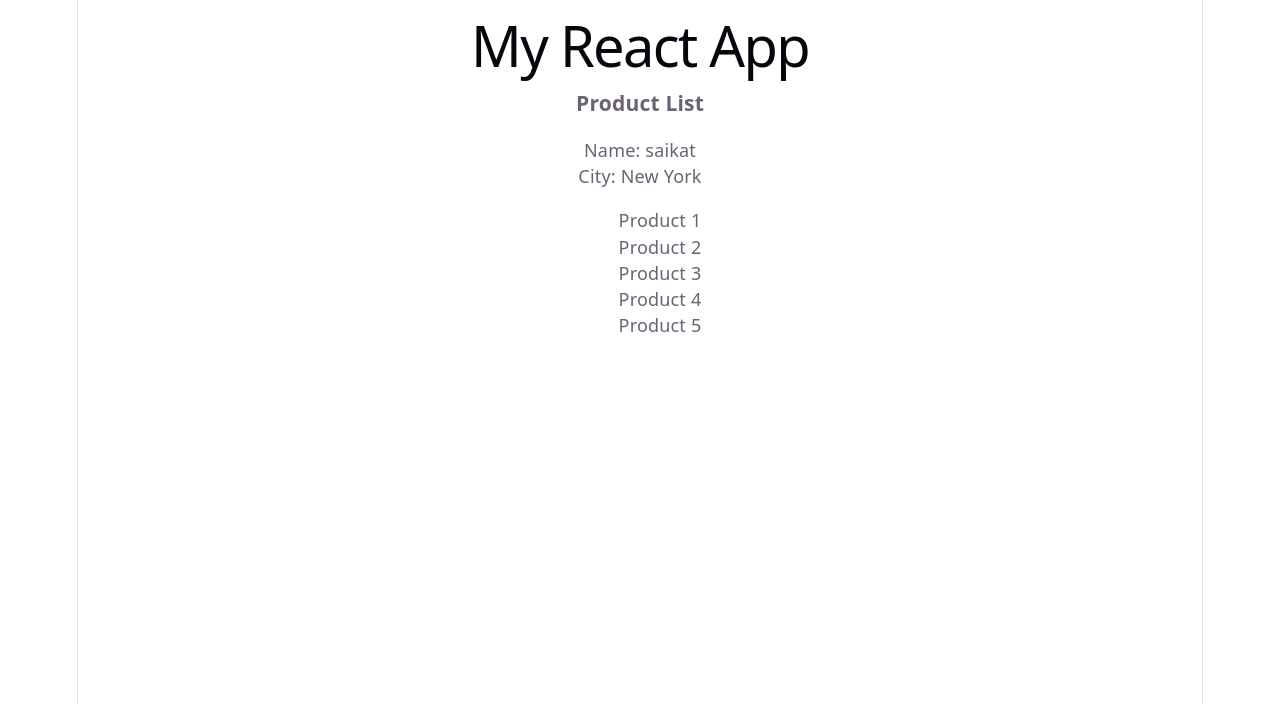
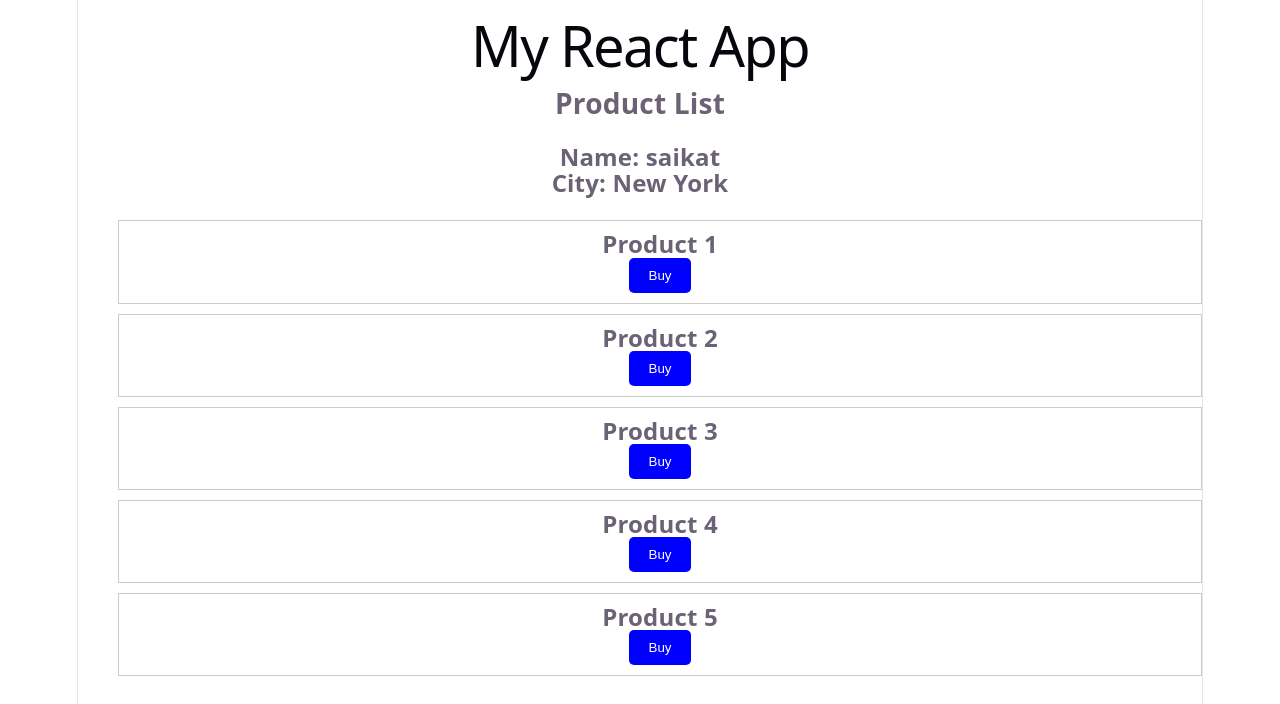
Before and after one commit to samantasaikat0206/React, a React (Vite) app in the folder 2_React_basic/: page / in a window 1280 px wide. Shown: the top 704 px of the page. Built offline with nearby package versions, Linux system fonts and the light colour scheme.

Commit message:
style added in react app

```diff
--- /dev/null
+++ b/2_React_basic/src/components/products/components/ProductItem.module.css
@@ -0,0 +1,8 @@
+.buttonStyle {
+    background-color: blue;
+    color: white;
+    padding: 10px 20px;
+    border: none;
+    border-radius: 5px;
+    cursor: pointer;
+}
--- a/2_React_basic/src/components/products/components/ProductItems.jsx
+++ b/2_React_basic/src/components/products/components/ProductItems.jsx
@@ -1,9 +1,11 @@
 import React from 'react'
+import styles from './ProductItem.module.css' // this is for CSS module, which is a way to scope CSS to a specific component in React. It helps avoid naming conflicts and keeps styles modular.
 
 const ProductItems = ({ key, product }) => {
   return (
-    <div key={key}>
+    <div style={{padding: '10px', border: '1px solid #ccc', margin: '10px 0'}} key={key} >
       <p>{product}</p>
+      <button className={styles.buttonStyle}>Buy</button>
     </div>
   )
 }
--- a/2_React_basic/src/components/products/index.jsx
+++ b/2_React_basic/src/components/products/index.jsx
@@ -1,10 +1,10 @@
 import React from 'react'
 import ProductItems from './components/ProductItems'
-
+import './style.css'
 
 const ProductList = ({ name, city, products }) => {
   return (
-    <div>
+    <div className="title">
       <h3>Product List</h3>
       <p>Name: {name}</p>
       <p>City: {city}</p>
--- /dev/null
+++ b/2_React_basic/src/components/products/style.css
@@ -0,0 +1,4 @@
+.title {
+    font-size: 24px;
+    font-weight: bold;
+}
```
Also changed, not shown: 1 other file (tests, documents, lock files or other folders).
